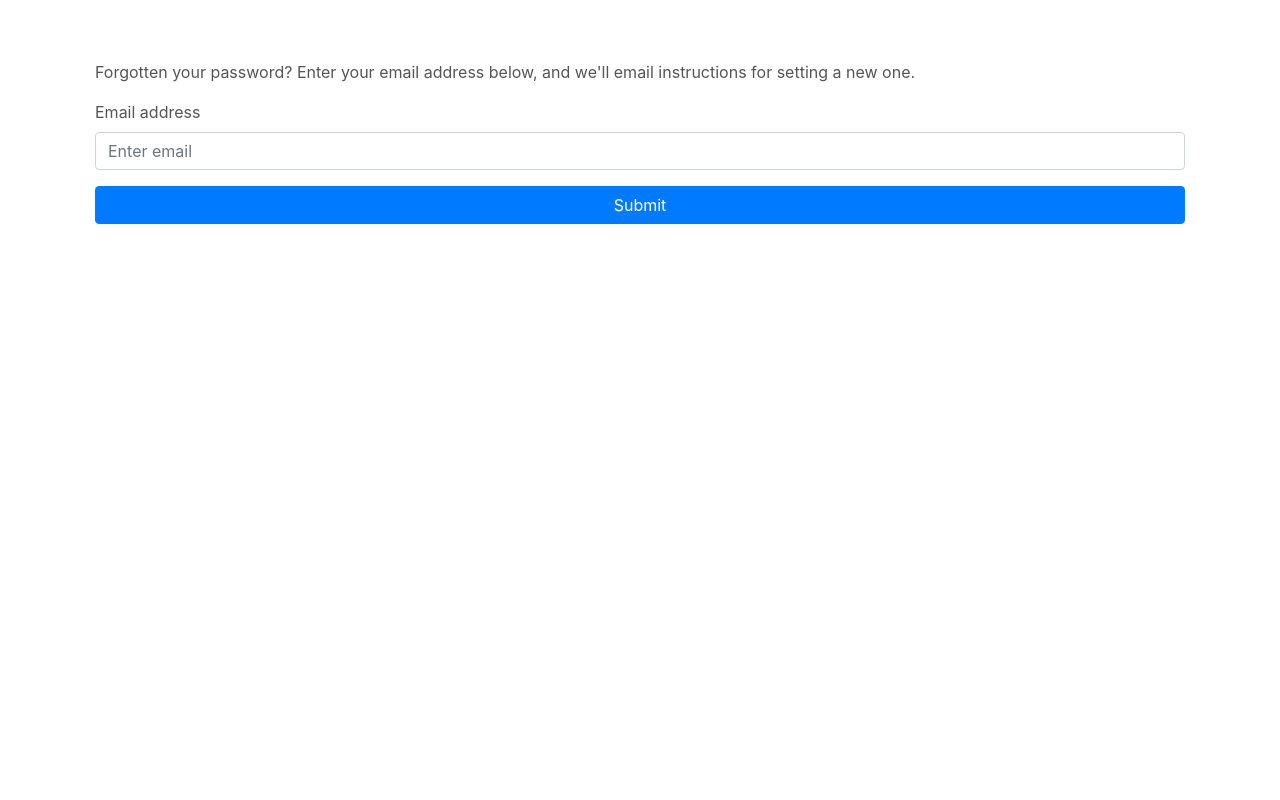
After one commit to dvoong/voong_finance_3, a Django app: page /reset-password in a window 1280 px wide. The commit adds this page. Run offline with Django 3.2, Linux system fonts and the light colour scheme; some libraries are stand-ins or nearby versions.

Commit message:
getting started on password reset functionality, failing test: functional_tests/test_reset_password.py

```diff
--- a/functional_tests/welcome/WelcomePage.py
+++ b/functional_tests/welcome/WelcomePage.py
@@ -15,6 +15,7 @@ class LoginForm:
         self.element = driver.find_element_by_id('login-form')
         self.email_input = self.element.find_element_by_id('email-input')
         self.password_input = self.element.find_element_by_id('password-input')
+        self.forgot_password_link = self.element.find_element_by_id('forgot-password-link')
         self.submit_button = self.element.find_element_by_id('submit-button')
 
     def login_user(self, email, password):
@@ -22,6 +23,9 @@ class LoginForm:
         self.email_input.send_keys(email)
         self.password_input.send_keys(password)
         self.submit_button.click()
+
+    def click_forgot_password(self):
+        self.forgot_password_link.click()
 
 class WelcomePage:
 
--- /dev/null
+++ b/website/templates/website/password_reset.html
@@ -0,0 +1,34 @@
+<html>
+  <head>
+    <title>Reset Password</title>
+    {% load custom_template_tags %}
+    {% load static %}
+    <link rel="stylesheet" href="{% static 'website/bootstrap.min.css' %}">
+    <link rel="stylesheet" href="{% static 'website/styles.css' %}">
+    <link rel="icon"
+	  type="image/x-icon"
+	  href="{% static 'website/favicon.ico' %}" />
+  </head>
+  <body>
+    <div class="container" style="margin-top: 50px">
+
+      <form method="post" class="form" id="password-reset-request-form">{% csrf_token %}
+	<p>Forgotten your password? Enter your email address below, and we'll email instructions for setting a new one.</p>
+
+	<div class="form-group">
+	  <label for="email-input">Email address</label>
+	  <input type="email"
+		 name="email"
+		 class="form-control"
+		 id="email-input"
+		 aria-describedby="emailHelp"
+		 placeholder="Enter email"
+		 required >
+	</div>
+
+	<input id="submit-button" class="btn btn-primary btn--width-100" type="submit">
+
+      </form>
+    </div> <!-- main container -->
+  </body>
+</html>
--- a/website/urls.py
+++ b/website/urls.py
@@ -15,6 +15,7 @@ Including another URLconf
 """
 from django.contrib import admin
 from django.urls import path, include
+from django.contrib.auth import views as auth_views
 from . import views
 
 urlpatterns = [
@@ -37,6 +38,12 @@ urlpatterns = [
          views.update_repeat_transaction,
          name='update_repeat_transaction'),
     path('verify-email', views.verify_email, name='verify_email'),
-    path('activate/<uidb64>/<token>', views.activate, name='activate')
+    path('activate/<uidb64>/<token>', views.activate, name='activate'),
+    path(
+        'reset-password',
+        auth_views.PasswordResetView.as_view(
+            template_name='website/password_reset.html'
+        )
+    ),
 
 ]
```
Also changed, not shown: functional_tests/test_reset_password.py (added, +58 -0 lines), website/templates/website/welcome.html (+7 -0 lines), website/views.py (+7 -0 lines).
